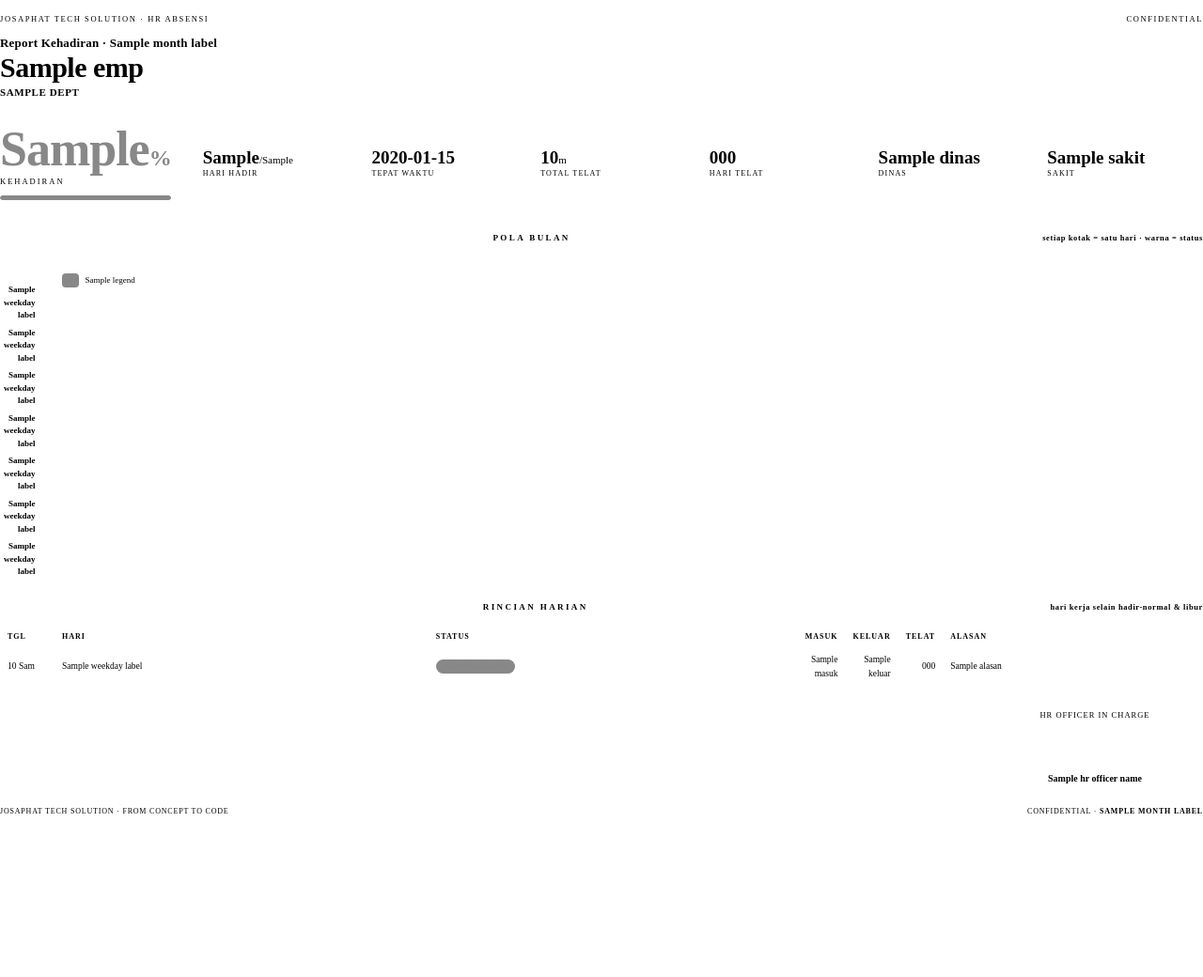
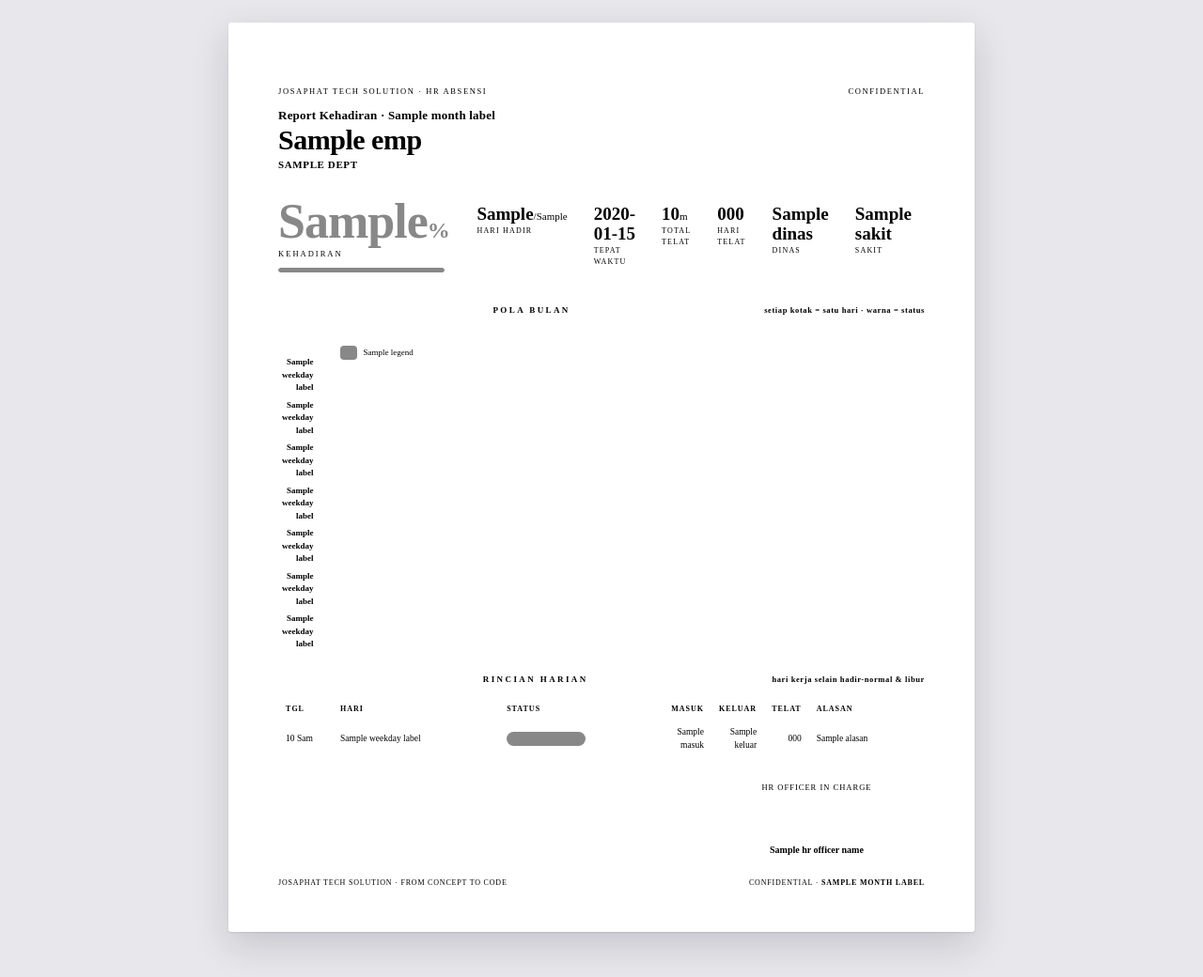
Before and after one commit to josambrosia/HR-APPS, a Python web app: template src/reports/templates/employee_report.html.j2 in a window 1280 px wide. Shown: the whole page at 94% size. Before the commit the page ends 866 px from the top, so only its background shows below. Run offline with Jinja, Linux system fonts and the light colour scheme; the template is opened without the code that fills it: most values are stand-ins (such as "Sample title", 1, 10 or a date in 2020).

Commit message:
fix(v21.1.0): frame per-employee report as an A4 sheet on screen
Browser preview no longer sprawls edge-to-edge; a screen-only @media block
centres the body on a 210mm sheet with the same margins @page uses. Print
output is byte-identical (the frame never prints, so zero ink cost).

Co-Authored-By: Claude Opus 4.8 (1M context) <noreply@anthropic.com>

```diff
--- a/src/reports/templates/employee_report.html.j2
+++ b/src/reports/templates/employee_report.html.j2
@@ -94,6 +94,16 @@
   .foot{margin-top:14px;padding-top:8px;border-top:1px solid var(--line);
         display:flex;justify-content:space-between;font-family:var(--mono);font-size:8px;
         letter-spacing:.8px;color:var(--faint);text-transform:uppercase}
+
+  /* On-screen preview only. Frame the document as a sheet of A4 paper centred on
+     a neutral backdrop, with the same margins @page uses — so what you see in the
+     browser matches the printout. @media screen is never printed: no ink cost, and
+     the printed output stays byte-identical (real margins come from @page above). */
+  @media screen{
+    html{background:#E7E7EC}
+    body{max-width:210mm;margin:24px auto 48px;padding:14mm 14mm 12mm;background:#fff;
+         border-radius:3px;box-shadow:0 1px 2px rgba(18,18,28,.10),0 14px 40px rgba(18,18,28,.16)}
+  }
 </style></head><body>
   <div class="rule"></div>
   <div class="mast">
```
Also changed, not shown: tests/test_employee_report.py (+10 -0 lines).
